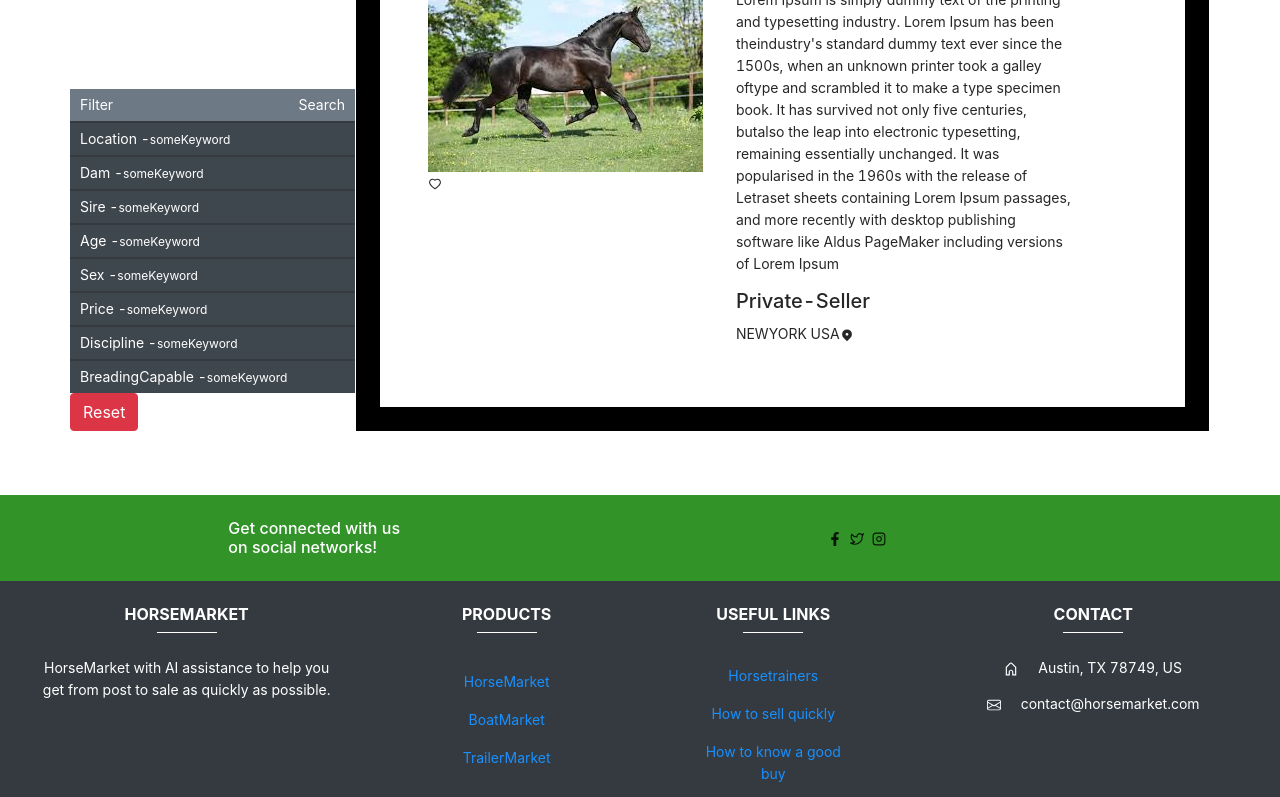
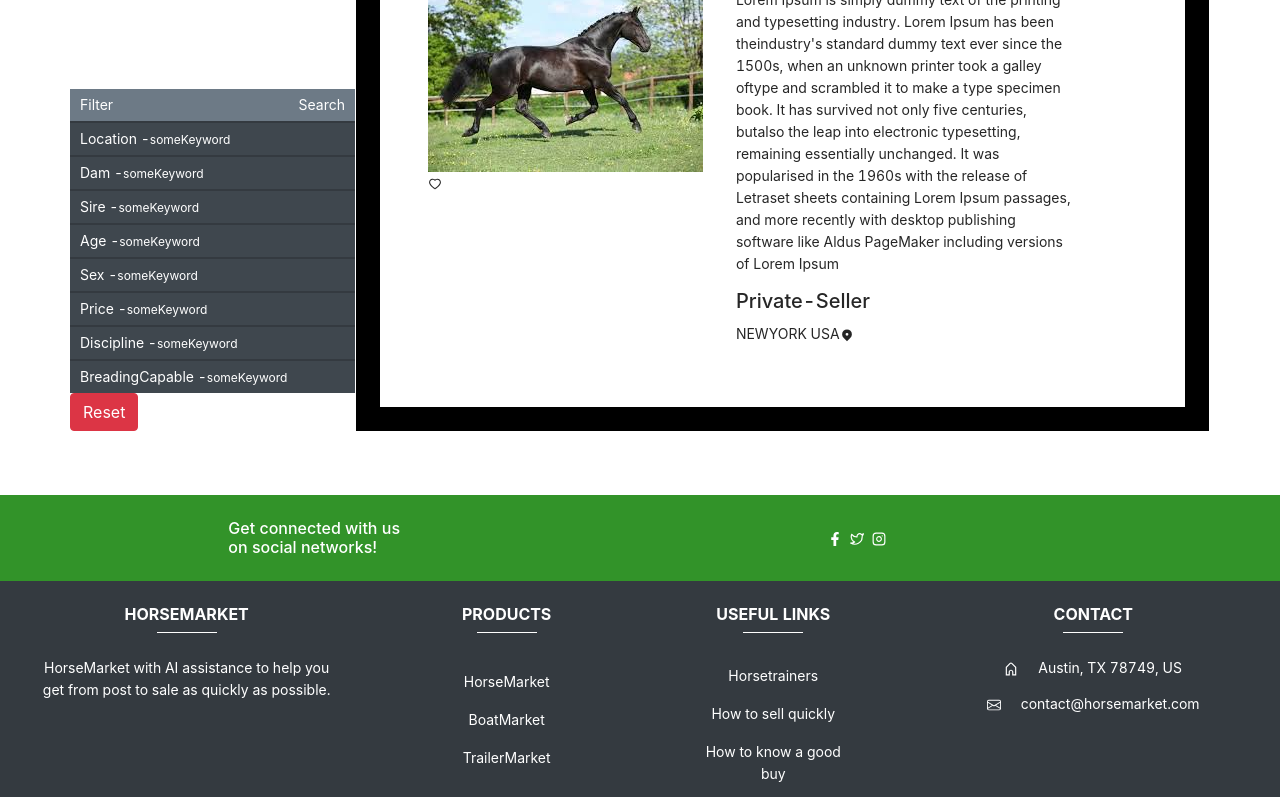
Before and after one commit to B2Gdevs/horse-market-react, a React (Create React App) app: page /listings-search in a window 1280 px wide. Shown: the part 2000-2797 px from the top of the page. Built offline with nearby package versions, Linux system fonts and the light colour scheme.

Commit message:
added more to the footer

```diff
--- a/src/components/ListingSearch.js
+++ b/src/components/ListingSearch.js
@@ -234,8 +234,6 @@ const ListingsSearch = () => {
 				<div className="my-5">
 					<Slide>
 						<SlideItem horseData={horseData} />
-						<SlideItem horseData={horseData} />
-						<SlideItem horseData={horseData} />
 					</Slide>
 				</div>
 
--- a/src/components/footer.js
+++ b/src/components/footer.js
@@ -27,6 +27,9 @@ const Styles = styled.div`
 
 	.social-icons {
 		font-size: 30px;
+		color: green;
+		background-color: transparent;
+		text-decoration: none;
 	}
 
 	.footer-info {
@@ -55,6 +58,11 @@ const Styles = styled.div`
 
 	.accent {
 		border-top-color: white;
+	}
+
+	a:link {
+		color: white;
+		outline-color: white;
 	}
 `;
 
@@ -105,20 +113,27 @@ const Footer = () => {
 		<Styles>
 			<Container fluid>
 				<Row className="header py-4 d-flex align-items-center">
-					{/* Spacing */}
+					{/* Spacing only*/}
 					<Col md={2} />
+					{/* Spacing only*/}
 					<Col md={2} className="text-center text-md-left mb-4 mb-md-0">
 						<h6 className="mb-0 footer-info">Get connected with us on social networks!</h6>
 					</Col>
 					<Col md={8} className="text-center text-right">
 						{configData.facebookPage && (
-							<FaFacebookF className="social-icon ml-2" href={configData.facebookPage} />
+							<a classname="social-icon" href={configData.facebookPage}>
+								<FaFacebookF className="ml-2" />
+							</a>
 						)}
 						{configData.twitterPage && (
-							<FiTwitter className="social-icon ml-2" href={configData.twitterPage} />
+							<a classname="social-icon" href={configData.twitterPage}>
+								<FiTwitter className=" ml-2" />
+							</a>
 						)}
 						{configData.instagramPage && (
-							<FiInstagram className="social-icon ml-2" href={configData.instagramPage} />
+							<a classname="social-icon" href={configData.instagramPage}>
+								<FiInstagram className="ml-2" href={configData.instagramPage} />
+							</a>
 						)}
 					</Col>
 				</Row>
```
